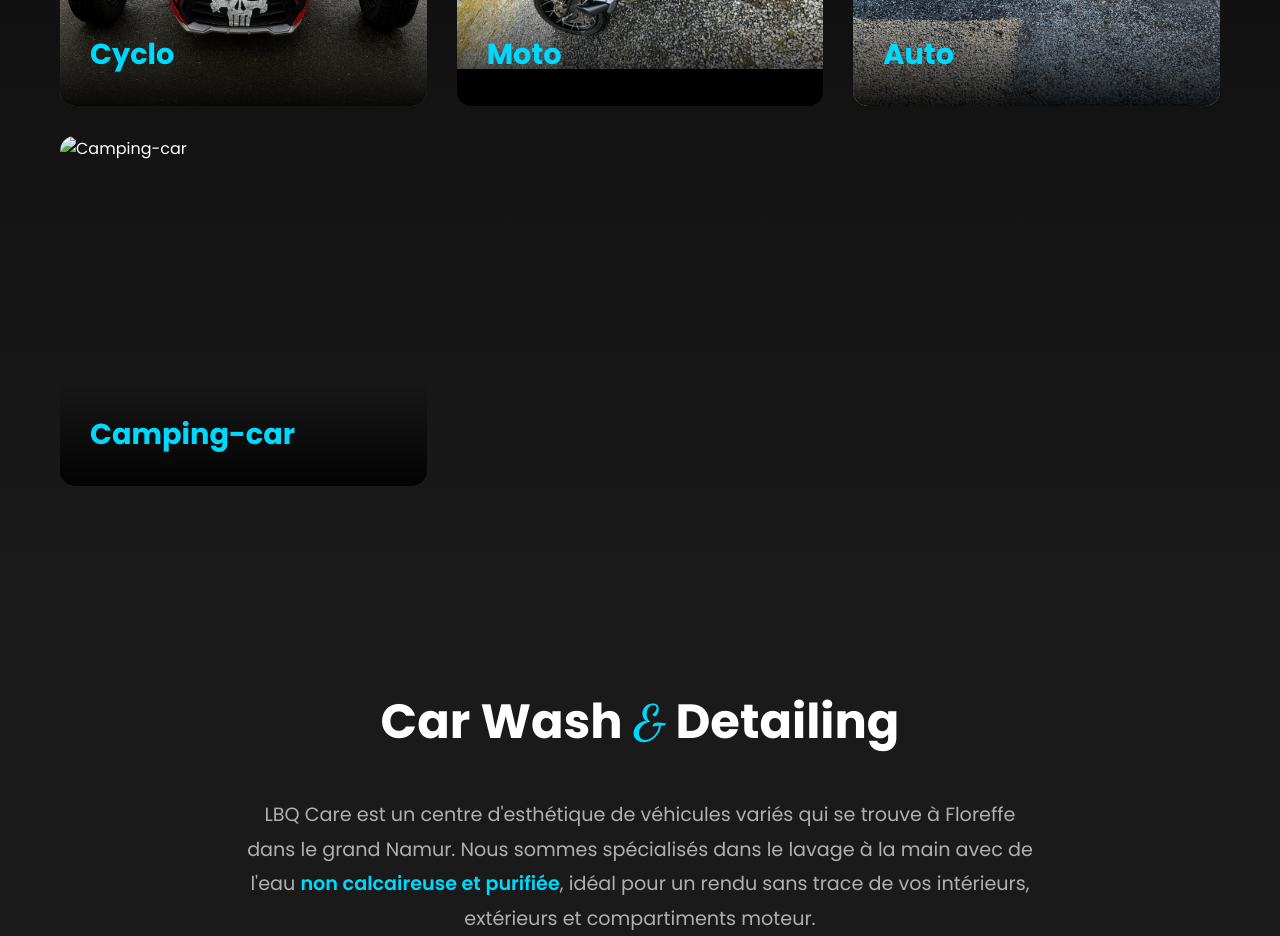
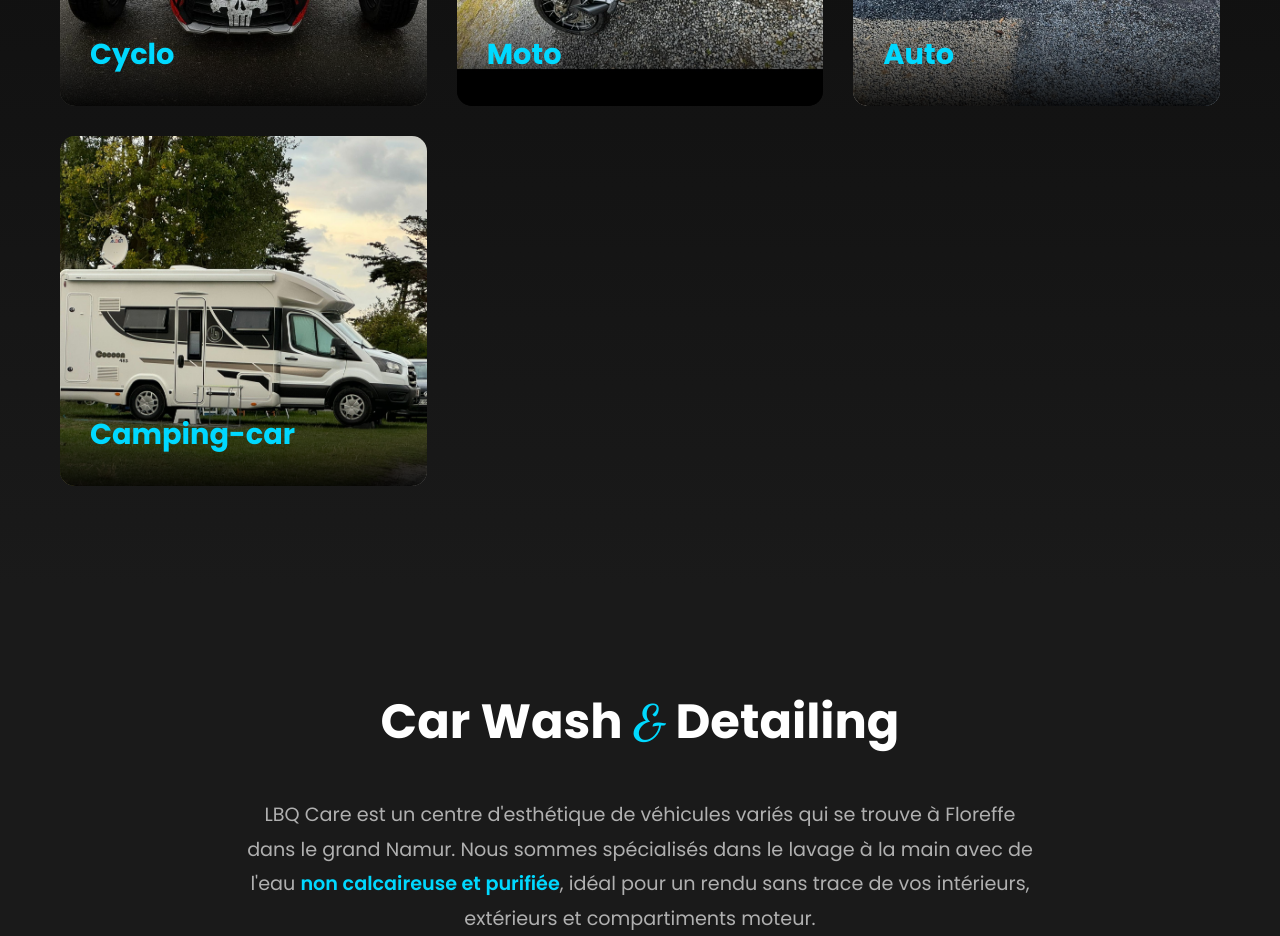
Before and after one commit to NicolasHoubion/Yanis_lbq_care, a plain HTML site: page index.html in a window 1280 px wide. Shown: the part 1276-2212 px from the top of the page. Drawn offline with Linux system fonts and the light colour scheme; the site is published under a folder, as on GitHub Pages, so addresses that start at the root find nothing.

Commit message:
fix camping-car bug

```diff
--- a/index.html
+++ b/index.html
@@ -79,7 +79,7 @@
                     </div>
                 </div>
                 <div class="realisation-card" data-type="campingcar">
-                    <img src="/img/fa2de0bf-b7e8-4d32-846a-e6662dc2bbe4.jpg" alt="Camping-car">
+                    <img src="img/fa2de0bf-b7e8-4d32-846a-e6662dc2bbe4.jpg" alt="Camping-car">
                     <div class="realisation-overlay">
                         <h3>Camping-car</h3>
                     </div>
```
